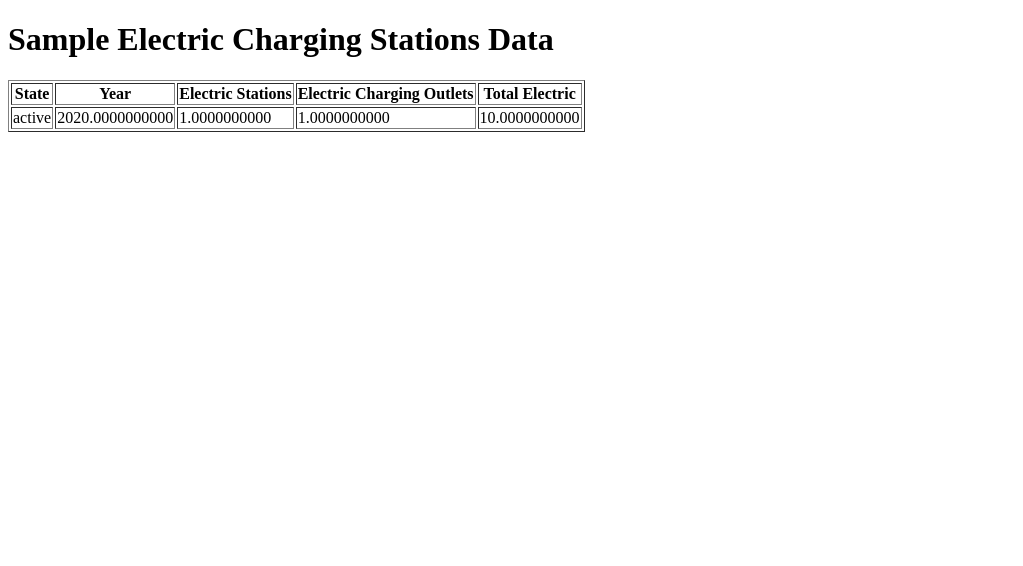
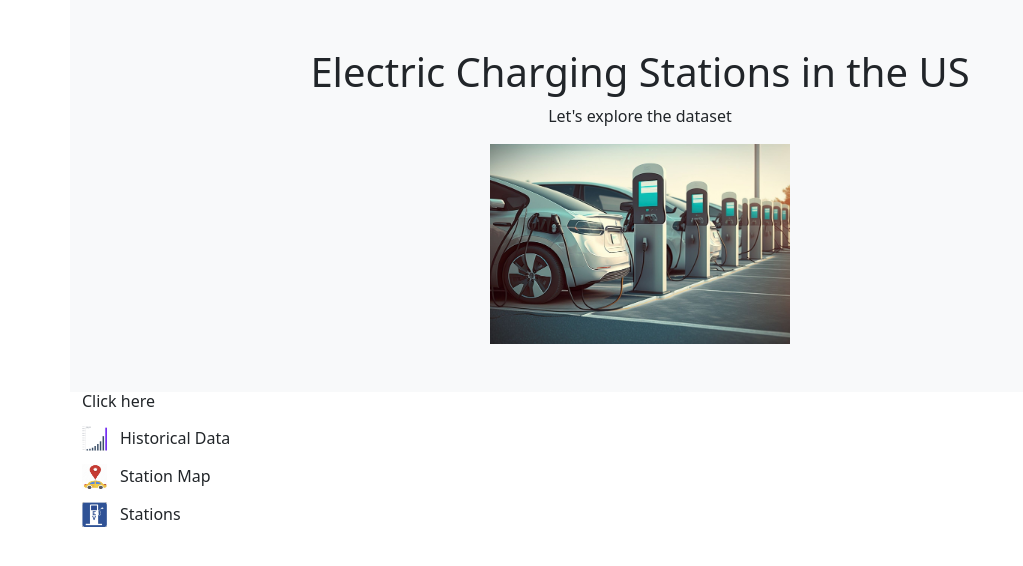
Before and after one commit to GttB96/Project3, a Flask app: page / in a window 1280 px wide. Shown: the top 566 px of the page, without its empty margins (0-1023 px from the left). Run offline with Flask 3, Linux system fonts and the light colour scheme; tables that the repository leaves empty hold one stand-in row (values such as "Sample post"); some libraries are stand-ins or nearby versions.

Commit message:
uploading flask app, readme, and map.html with map

```diff
--- a/app.py
+++ b/app.py
@@ -1,5 +1,6 @@
 from flask import Flask, render_template
 from flask_sqlalchemy import SQLAlchemy
+from sqlalchemy import text
 from dotenv import load_dotenv
 import os
 
@@ -30,23 +31,44 @@ class AllHistorical(db.Model):
     propanetotal = db.Column(db.Numeric)
     total = db.Column(db.Numeric)
 
-class Stations(db.Model):
+class Station(db.Model):
     __tablename__ = 'stations'
-    state = db.Column(db.String, primary_key=True)
-    bd = db.Column(db.Integer)
-    cng = db.Column(db.Integer)
-    e85 = db.Column(db.Integer)
-    electric = db.Column(db.Integer)
-    hydrogen = db.Column(db.Integer)
-    lng = db.Column(db.Integer)
-    lpg = db.Column(db.Integer)
-    rd = db.Column(db.Integer)
+    id = db.Column(db.Integer, primary_key=True)
+    fueltypecode = db.Column(db.String(4))
+    streetaddress = db.Column(db.String(255))
+    city = db.Column(db.String(100))
+    state = db.Column(db.String(2))
+    zip = db.Column(db.String(7))
+    latitude = db.Column(db.Numeric(9, 6))
+    longitude = db.Column(db.Numeric(9, 6))
+    stationname = db.Column(db.String(255))
+    maximumvehicleclass = db.Column(db.String(3))
+    accesscode = db.Column(db.String(255))
+    facilitytype = db.Column(db.String(255))
 
 @app.route('/')
 def index():
-    # Fetch the first 10 records
-    data = AllHistorical.query.limit(10).all()
-    return render_template('test.html', data=data)
+    return render_template('index.html')
+
+@app.route('/map.html')
+def stations():
+    sql = """
+    SELECT streetaddress AS "street_address", city, state, zip, latitude, longitude, fueltypecode,
+           COUNT(*) AS station_count
+    FROM stations
+    WHERE fueltypecode = 'ELEC'
+    GROUP BY streetaddress, city, state, zip, latitude, longitude, fueltypecode
+    ORDER BY COUNT(*) DESC
+    LIMIT 500
+    """
+    result = db.session.execute(text(sql))
+    stations_by_address = [dict(row) for row in result.mappings()]
+    return render_template('map.html', stations_by_address=stations_by_address)
+
+@app.route('/station.html')
+def pie_chart_fuel():
+    sql = """
+    """
 
 if __name__ == '__main__':
     app.run(debug=True)
--- a/templates/index.html
+++ b/templates/index.html
@@ -19,7 +19,7 @@
       <div class="col-md-12 p-5 text-center bg-light">
         <h1>Electric Charging Stations in the US</h1>
         <p>Let's explore the dataset</p>
-        <img src="htmlimages/commercialev.jpg" alt="Your Image" style="width: 300px; height: 200px;">
+        <img src="../htmlimages/commercialev.jpg" alt="Commercial EV" style="width: 300px; height: 200px;">
       </div>
     </div>
     <div class="row">
@@ -27,16 +27,16 @@
         <h6>Click here</h6>
         <!-- <select id="selDataset" onchange="optionChanged(this.value)"></select> -->
         <div class="d-flex align-items-center">
-          <img src="htmlimages/histo.jpg" alt="Image 4" style="width: 25px; height: 25px;">
+          <img src="../htmlimages/histo.jpg" alt="History" style="width: 25px; height: 25px;">
           <button class="btn" onclick="window.location.href='historical.html'">Historical Data</button>
         </div>
         <div class="d-flex align-items-center">
-          <img src="htmlimages/map_icon.jpg" alt="Image 4" style="width: 25px; height: 25px;">
+          <img src="../htmlimages/map_icon.jpg" alt="Map Icon" style="width: 25px; height: 25px;">
           <button class="btn" onclick="window.location.href='map.html'">Station Map</button>
           <p></p>
         </div>
         <div class="d-flex align-items-center">
-          <img src="htmlimages/st_icon.jpg" alt="Image 4" style="width: 25px; height: 25px;">
+          <img src="../htmlimages/st_icon.jpg" alt="St Icon" style="width: 25px; height: 25px;">
           <button class="btn" onclick="window.location.href='station.html'">Stations</button>
         </div>
         <!-- <button onclick="window.location.href='historical.html'">Historical Data</button> -->
```
Also changed, not shown: map.html (deleted, +0 -40 lines), templates/map.html (added, +45 -0 lines), templates/historical.html (renamed from historical.html), templates/station.html (renamed from station.html), 1 other file.
